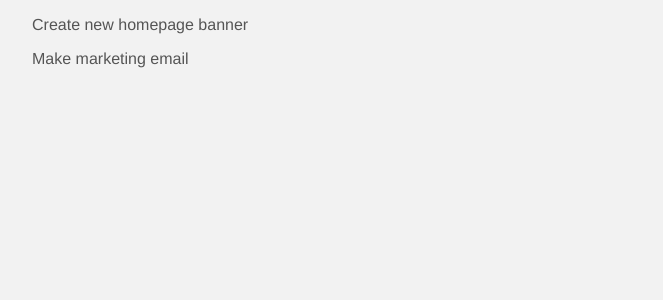
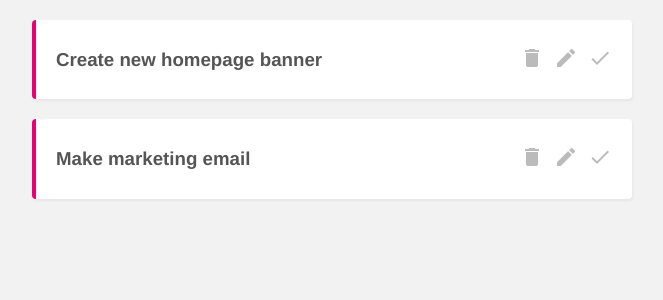
Before and after one commit to NubivagantYansa/planner, a Vue app: page / in a window 1280 px wide. Shown: the top 300 px of the page, without its empty margins (308-971 px from the left). Built offline with nearby package versions, Linux system fonts and the light colour scheme; data requests are answered from the project's data file.

Commit message:
basic structure with icons

```diff
--- a/public/index.html
+++ b/public/index.html
@@ -1,15 +1,23 @@
 <!DOCTYPE html>
-<html lang="">
+<html lang="en">
   <head>
-    <meta charset="utf-8">
-    <meta http-equiv="X-UA-Compatible" content="IE=edge">
-    <meta name="viewport" content="width=device-width,initial-scale=1.0">
-    <link rel="icon" href="<%= BASE_URL %>favicon.ico">
+    <meta charset="utf-8" />
+    <meta http-equiv="X-UA-Compatible" content="IE=edge" />
+    <meta name="viewport" content="width=device-width,initial-scale=1.0" />
+    <link rel="icon" href="<%= BASE_URL %>favicon.ico" />
+    <link
+      href="https://fonts.googleapis.com/icon?family=Material+Icons"
+      rel="stylesheet"
+    />
     <title><%= htmlWebpackPlugin.options.title %></title>
   </head>
   <body>
     <noscript>
-      <strong>We're sorry but <%= htmlWebpackPlugin.options.title %> doesn't work properly without JavaScript enabled. Please enable it to continue.</strong>
+      <strong
+        >We're sorry but <%= htmlWebpackPlugin.options.title %> doesn't work
+        properly without JavaScript enabled. Please enable it to
+        continue.</strong
+      >
     </noscript>
     <div id="app"></div>
     <!-- built files will be auto injected -->
--- /dev/null
+++ b/src/components/SingleProject.vue
@@ -0,0 +1,55 @@
+<template>
+  <div class="project">
+    <div class="actions">
+      <h3 @click="showDetails = !showDetails">{{ project.title }}</h3>
+      <div class="icons">
+        <span class="material-icons">delete</span>
+        <span class="material-icons">edit</span>
+        <span class="material-icons tick">done</span>
+      </div>
+    </div>
+    <div v-if="showDetails" class="details">
+      <p>{{ project.details }}</p>
+    </div>
+  </div>
+</template>
+
+<script>
+export default {
+  props: ['project'],
+  data() {
+    return {
+      showDetails: false,
+    }
+  },
+
+};
+</script>
+
+<style scoped>
+  .project {
+    margin: 20px auto;
+    background: white;
+    padding: 10px 20px;
+    border-radius: 4px;
+    box-shadow: 1px 2px 3px rgba(0,0,0,0.05);
+    border-left: 4px solid #e90074;
+  }
+  h3 {
+    cursor: pointer;
+  }
+  .actions {
+    display: flex;
+    justify-content: space-between;
+    align-items: center;
+  }
+  .material-icons {
+    font-size: 24px;
+    margin-left: 10px;
+    color: #bbb;
+    cursor: pointer;
+  }
+  .material-icons:hover {
+    color: #777;
+  }
+</style>
--- a/src/views/Home.vue
+++ b/src/views/Home.vue
@@ -2,26 +2,27 @@
   <div class="home">
     <div v-if="projects.length">
       <div v-for="project in projects" :key="project.id">
-        <p>{{ project.title }}</p>
+        <SingleProject :project="project" />
       </div>
     </div>
   </div>
 </template>
 
 <script>
+import SingleProject from '../components/SingleProject.vue'
 export default {
-  name: "Home",
-  components: {},
+  name: 'Home',
+  components: { SingleProject },
   data() {
     return {
       projects: [],
     };
   },
   mounted() {
-    fetch("http://localhost:3000/projects")
-      .then((res) => res.json())
-      .then((data) => (this.projects = data))
-      .catch((err) => console.log(err));
+    fetch('http://localhost:3000/projects')
+      .then(res => res.json())
+      .then(data => this.projects = data)
+      .catch(err => console.log(err))
   },
-};
+}
 </script>
```
Also changed, not shown: src/components/HelloWorld.vue (deleted, +0 -58 lines).
